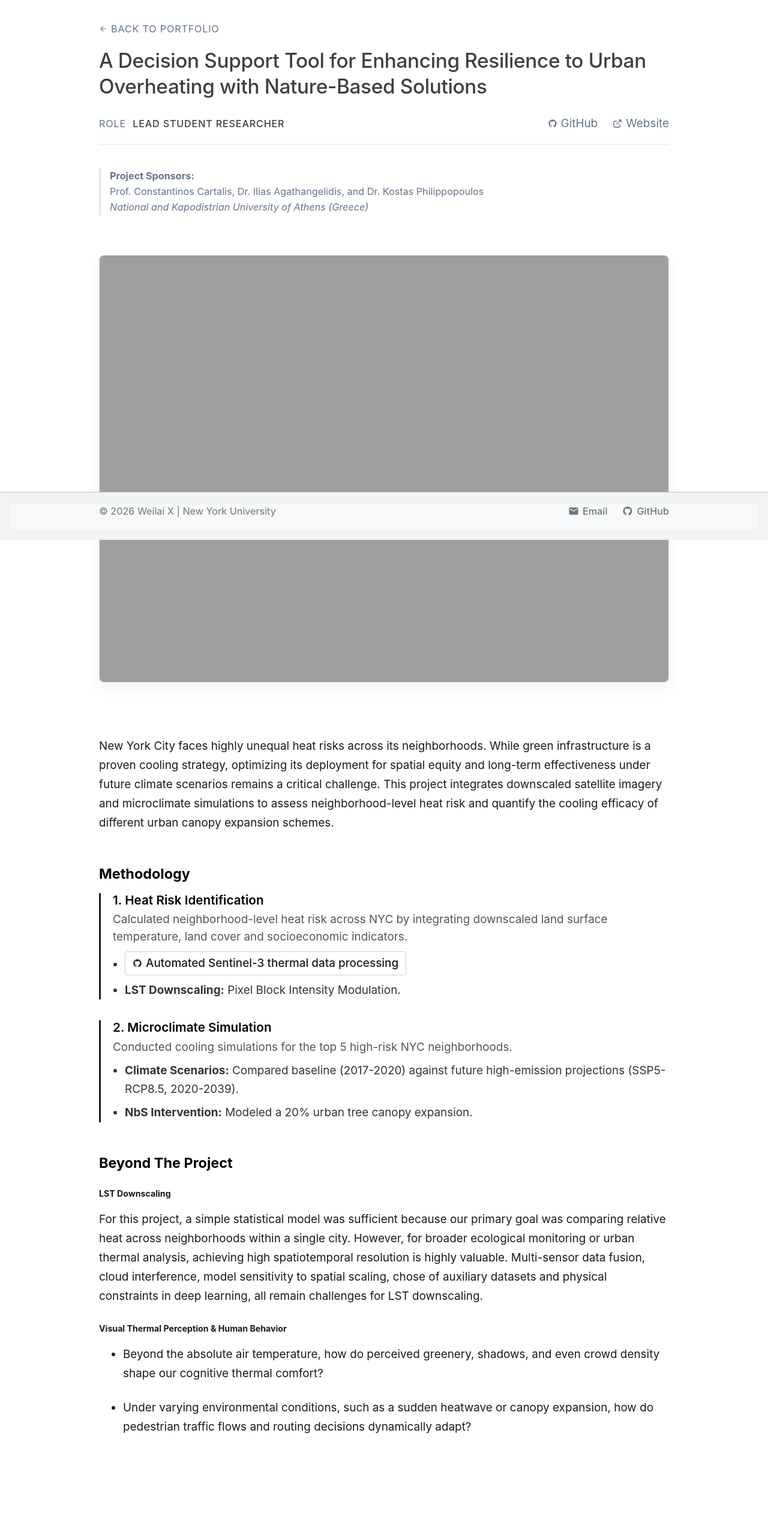
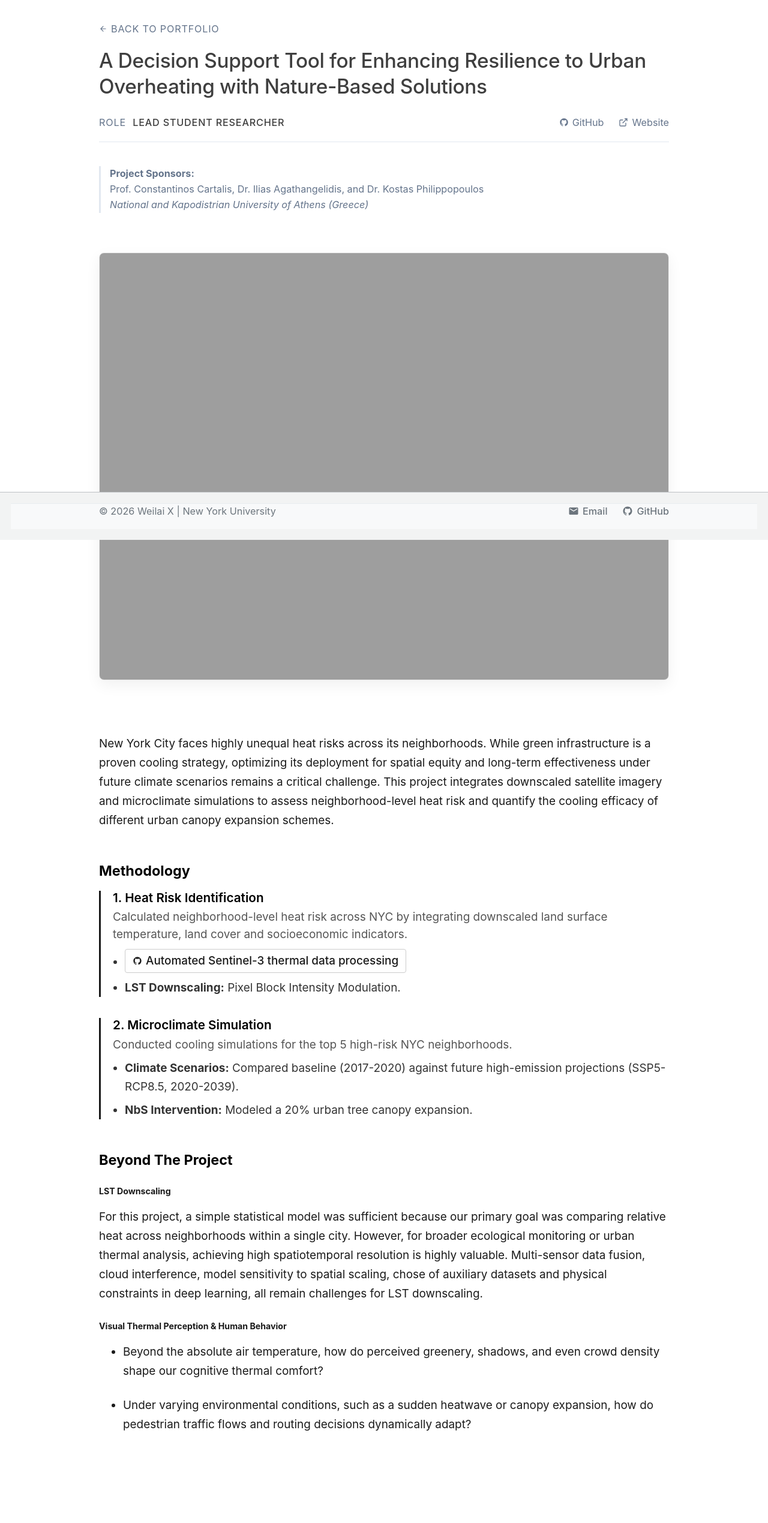
Before and after one commit to Seab0t/Seab0t.github.io, a Jekyll site: the page built from _portfolio/portfolio-NbS.md, in a window 1280 px wide. Shown: the whole page at 60% size. Built offline with Jekyll 4.4.1, drawn with Linux system fonts in a browser that asks for light colours; a script bundle is joined from its source files by our own code; library files that are not in the unit come from our copies.

Commit message:
Update portfolio-item.html

```diff
--- a/_layouts/portfolio-item.html
+++ b/_layouts/portfolio-item.html
@@ -70,7 +70,7 @@ layout: default
     display: inline-flex;
     align-items: center;
     gap: 6px;
-    font-size: 1.05rem;
+    font-size: 0.9rem;
     color: #64748b !important; /* 👈 强行抹去蓝黑色，全面对齐 #64748b */
     text-decoration: none !important;
     transition: color 0.2s;
```
